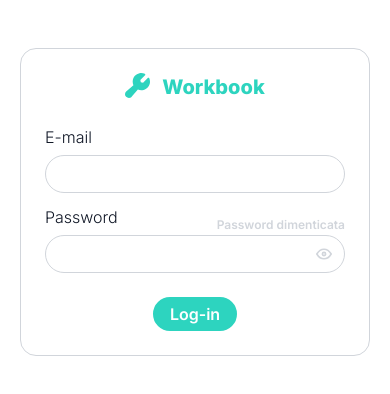
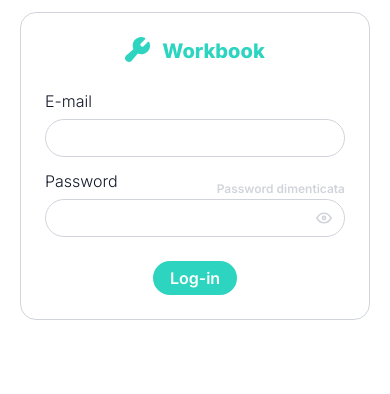
Before and after one commit to lucaminguzzi/workbook, a React (Create React App) app: page / in a window 390 px wide. Shown: the top 394 px of the page. Built offline with nearby package versions, Linux system fonts and the light colour scheme; what italia would draw is missing.

Commit message:
UI bug fixing

```diff
--- a/src/components/login/Login.js
+++ b/src/components/login/Login.js
@@ -67,7 +67,7 @@
     <div className="log-in-page">
       <div className="log-in-card">
         <div className="logo-container">
-          <img src="./images/logo.svg" alt="logo" />
+          <img src={`${process.env.PUBLIC_URL}/images/logo.svg`} alt="logo" />
           <h1 className="app-title">Workbook</h1>
         </div>
         <form onSubmit={logInHandler}>
--- a/src/components/login/login.css
+++ b/src/components/login/login.css
@@ -42,3 +42,9 @@
   margin-top: 12px;
   width: max-content;
 }
+
+@media only screen and (max-width: 767px) {
+  .log-in-page {
+    padding: 12px;
+  }
+}
```
